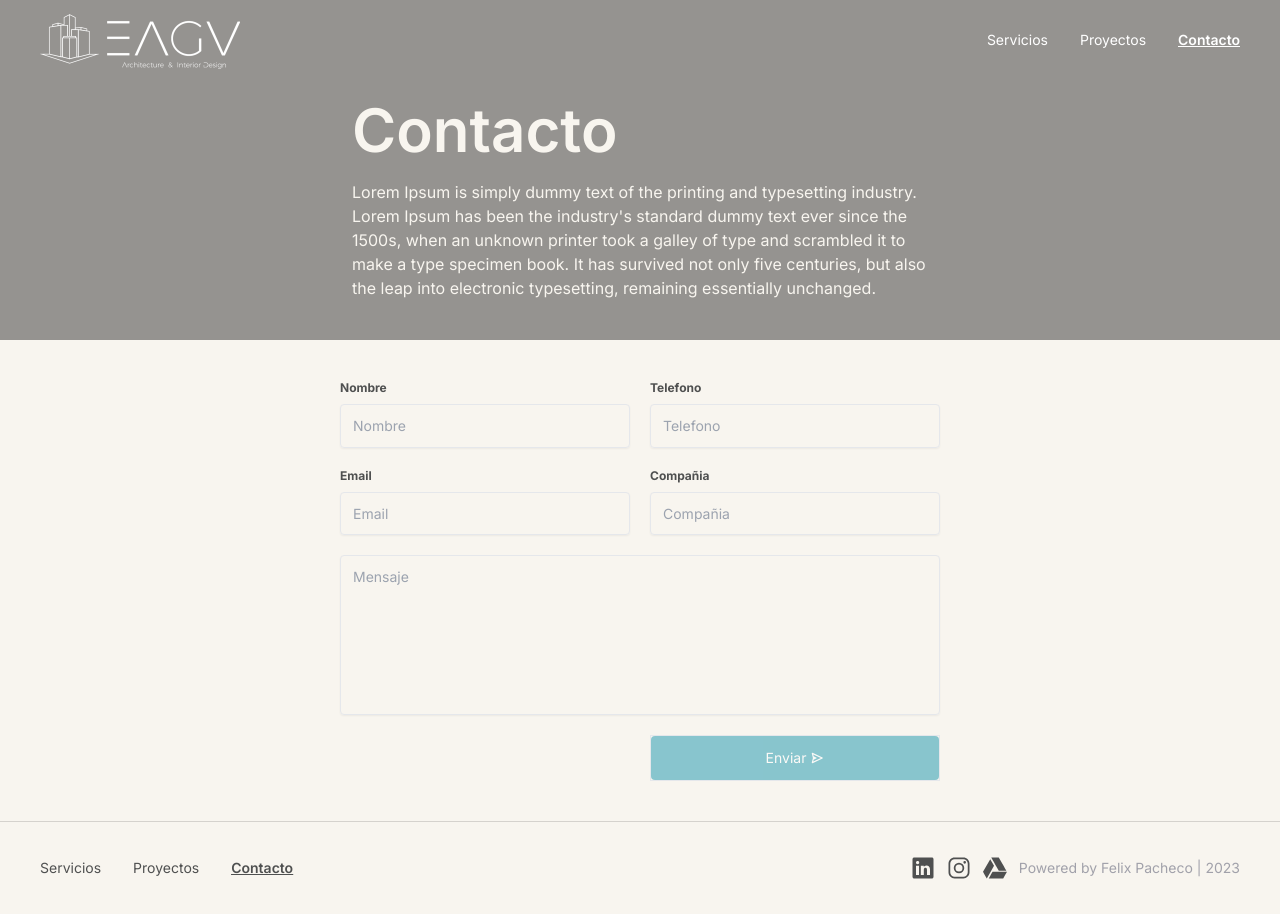
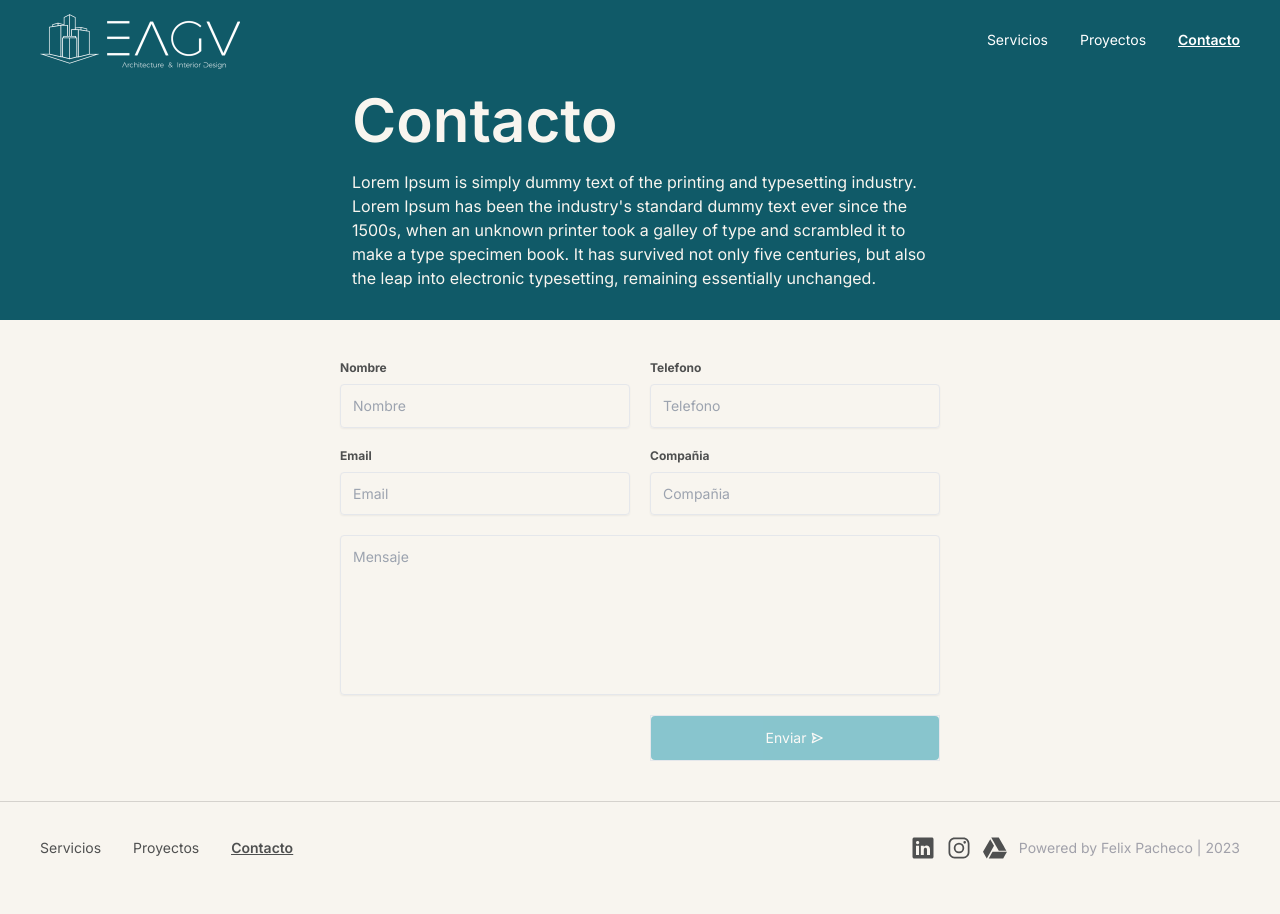
Before and after one commit to Felixmp7/portfolio-arq-eli, a Next.js app: page /contact in a window 1280 px wide. Built offline with nearby package versions, Linux system fonts and the light colour scheme.

Commit message:
Update banner bg

```diff
--- a/src/app/contact/page.tsx
+++ b/src/app/contact/page.tsx
@@ -5,7 +5,7 @@ import { ContactForm } from "@/components/forms/ContactForm";
 export default function ContactPage() {
     return (
         <>
-            <BannerHeader bgClassName="bg-common-banner">
+            <BannerHeader bgClassName="bg-common-config bg-blue-munsel">
                 <div className="px-10 py-5">
                     <h1 className='mb-5 text-4xl md:text-6xl font-semibold select-none'>Contacto</h1>
                     <p className='max-w-md leading-5 md:max-w-xl md:leading-6 md:text-base mb-5'>
--- a/src/app/services/page.tsx
+++ b/src/app/services/page.tsx
@@ -5,7 +5,7 @@ import { Service } from "@/components/services/Service";
 export default function ServicesPage() {
     return (
         <>
-            <BannerHeader bgClassName="bg-common-banner">
+            <BannerHeader bgClassName="bg-common-config bg-indian-red">
                 <div className="px-10 py-5">
                     <h1 className='mb-5 text-4xl md:text-6xl font-semibold select-none'>Servicios</h1>
                     <p className='max-w-md leading-5 md:max-w-xl md:leading-6 md:text-base mb-5'>
```
